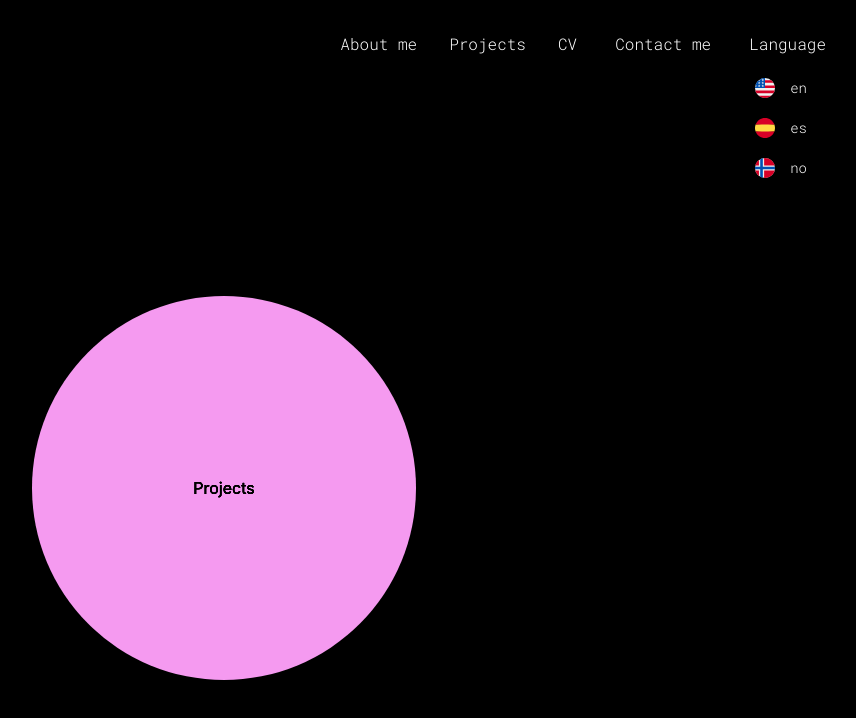
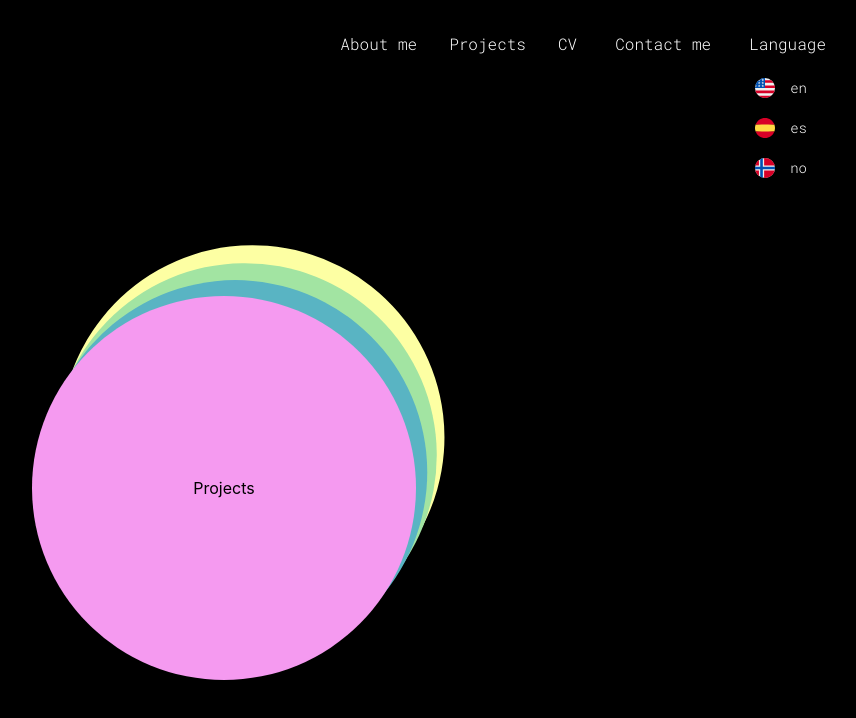
Before and after one commit to pinktaty/pinktaty.github.io, a React (Create React App) app: page /#/Projects in a window 1280 px wide. Both pictures are taken after a click on the button "Language". Shown: the top 718 px of the page, without its empty margins (416-1272 px from the left). Built offline with nearby package versions, Linux system fonts and the light colour scheme.

Commit message:
finish animation

```diff
--- a/src/Language.js
+++ b/src/Language.js
@@ -17,7 +17,7 @@ function MenuLanguages() {
 
     const {languageData} = useContext(LanguageContext);
 
-    const buttonGenerator = (languages) => {
+    const createButtons = (languages) => {
         const buttons = [];
         for(let i = 0; i < languages.length; i++) {
             buttons.push(
@@ -36,7 +36,7 @@ function MenuLanguages() {
             <button onClick={toggleMenu}
                     className="flex items-center mr-1.5 font-mono">{languageData.language.title}</button>
             <div className={`${open ? 'block' : 'hidden'} absolute mt-2 right-0 w-22 sm:mt-3`}>
-                {buttonGenerator(["en", "es", "no"])}
+                {createButtons(["en", "es", "no"])}
             </div>
         </div>
     );
--- a/src/ProjectCircle.js
+++ /dev/null
@@ -1,17 +0,0 @@
-import React from "react";
-
-function ProjectCircle({ backgroundColor, transformOrigin, transform, onMouseEnter }) {
-    return (
-        <div
-            onMouseEnter={onMouseEnter}
-            className="absolute circle rounded-full w-[24rem] h-[24rem] items-center flex justify-center"
-            style={{ backgroundColor, transformOrigin, transform }}
-        >
-            <div>
-                <h1 className="text-black">Projects</h1>
-            </div>
-        </div>
-    );
-}
-
-export default ProjectCircle;
--- a/src/Projects.js
+++ b/src/Projects.js
@@ -1,54 +1,70 @@
 import {useCallback, useContext, useEffect, useRef, useState} from "react";
 import {LanguageContext} from "./LanguageContext";
-import ProjectCircle from "./ProjectCircle";
+
+const colors = ['black','#FDFFA3','#A2E4A2','#59B4C3','#F59AF0'];
 
 function Projects({setBodyColor}) {
     const timeOutFirstAnimation = useRef(null);
     const timeOutCompleteAnimation = useRef(null);
-    const colors = ['#F59AF0', '#A980E4', '#59B4C3', '#A2E4A2', '#FDFFA3', 'black'];
 
-    // Index Project es para saber quien es el proyector principal
-    // (el que se muestra hasta el frente en el momento).
-    const [indexProject, setIndexProject] = useState(0);
-    const [degreesProject, setDegreesProject] = useState([0, 354, 348, 342, 336]);
-    const [gotHovered, setGotHovered] = useState(false);
-    const [upProject, setUpProject] = useState(false);
-    const [isClicked, setIsClicked] = useState(false);
+    // Index project es el proyecto que se puede mover.
+    const [indexProject, setIndexProject] = useState(4);
+    const [degreesProject, setDegreesProject] = useState([336, 342, 348, 354, 0]);
+    const [gotHovered, setGotHovered] = useState([false, false, false, false]);
+    const [upProject, setUpProject] = useState([false, false, false, false, false]);
+    const [isClicked, setIsClicked] = useState([false, false, false, false, false]);
 
     const {languageData} = useContext(LanguageContext);
 
-
-    const createCircles = () => {
-    const elements = [];
-    for (let i = 0, j = 6; i < 6 && j > 0; i++, j--) {
-        elements.push(
-            <ProjectCircle
-                backgroundColor={colors[j]}
-                transformOrigin="12% 20%"
-                transform={`rotate(${""}deg)`}
-                onMouseEnter={updateHover}
-            />
-        );
-    }
-
-    return elements;
-
-    }
-
     const updateClick = () => {
-        if(!isClicked){
-            setIsClicked(true);
+        if (!isClicked[indexProject]) {
+            const newIsClicked = [...isClicked];
+            newIsClicked[indexProject] = true;
+            setIsClicked(newIsClicked);
         }
     }
 
     const updateHover = () => {
-        if(!gotHovered){
-            setUpProject(true);
-            setGotHovered(true);
+        if (!gotHovered[indexProject]) {
+            setUpProject(prevState => {
+                const newUpProject = [...prevState];
+                newUpProject[indexProject] = true;
+                return newUpProject;
+            });
+            setGotHovered(prevState => {
+                const newGotHovered = [...prevState];
+                newGotHovered[indexProject] = true;
+                return newGotHovered;
+            });
         }
     }
 
-    const completeAnimation = useCallback( () => {
+    const createCircles = (numCircles) => {
+        // El último en ser creado es el que estará hasta arriba.
+        const circles = [];
+
+        for(let i = 0; i < numCircles; i++){
+           circles.push(
+               <div
+                   onMouseEnter={() => updateHover(i)}
+                   className="absolute circle rounded-full w-[24rem] h-[24rem] items-center flex justify-center"
+                   style={{
+                       backgroundColor: colors[i],
+                       transformOrigin: "12% 20%",
+                       transform: `rotate(${degreesProject[i]}deg)`
+                   }}
+               >
+                   <div>
+                       <h1 className="text-black">Projects</h1>
+                   </div>
+               </div>
+           );
+        }
+
+        return circles;
+    }
+
+    const completeAnimation = useCallback(() => {
         setBodyColor(colors[indexProject]);
         if (degreesProject[indexProject] < 330) {
             timeOutCompleteAnimation.current = setTimeout(() => {
@@ -58,24 +74,36 @@ function Projects({setBodyColor}) {
                     return newDegrees;
                 });}, 30);
         } else {
-            setIsClicked(false);
+            setIsClicked(prevState => {
+                const newIsClicked  = [...prevState];
+                newIsClicked[indexProject] = false;
+                return newIsClicked;
+            });
         }
-    }, [degreesProject, indexProject, timeOutCompleteAnimation, setBodyColor, colors]);
+    }, [degreesProject, indexProject, timeOutCompleteAnimation, setBodyColor]);
 
     const hoverAnimation = useCallback(() => {
         if (degreesProject[indexProject] < 70) {
             timeOutFirstAnimation.current = setTimeout(() => {
                 setDegreesProject(prevState => {
                     const newDegrees = [...prevState];
-                    if (upProject) {
+                    if (upProject[indexProject]) {
                         newDegrees[indexProject] += 3;
                         if(newDegrees[indexProject] === 69){
-                            setUpProject(false);
+                            setUpProject(prevState => {
+                                const newUpProject = [...prevState];
+                                newUpProject[indexProject] = false;
+                                return newUpProject;
+                            });
                         }
                     } else {
                         newDegrees[indexProject] -= 3;
                         if (degreesProject[indexProject] === 3) {
-                            setGotHovered(false);
+                            setGotHovered(prevState => {
+                                const newGotHovered = [...prevState];
+                                newGotHovered[indexProject] = false;
+                                return newGotHovered;
+                            });
                         }
                     }
                     return newDegrees;
@@ -85,36 +113,21 @@ function Projects({setBodyColor}) {
     }, [degreesProject, indexProject,  setDegreesProject, timeOutFirstAnimation, upProject]);
 
     useEffect(() => {
-        if(isClicked){
+        if(isClicked[indexProject]){
             completeAnimation();
-        } else if(gotHovered){
-            if(!isClicked) {
+        } else if(gotHovered[indexProject]){
+            if(!isClicked[indexProject]) {
                 hoverAnimation();
             }
         }
     }, [isClicked, gotHovered, indexProject, completeAnimation, hoverAnimation]);
-
-    // TODO: realmente sólo necesito objetos que reciban los parametros grados
-    // TODO: y color
-
-    // TODO: volver todos los divs en componentes para poder tener una array que manejar
-    // TODO: con el objetivo de poder manejar sus posiciones dinamicamente
 
     return(
         <div
             onClick={() => updateClick()}
             className="projects justify-center flex h-screen items-center"
         >
-            <>
-                {[...Array(5)].map((_, i) => (
-                    <ProjectCircle
-                        backgroundColor={colors[-i]}
-                        transformOrigin="12% 20%"
-                        transform={`rotate(${""}deg)`}
-                        onMouseEnter={updateHover}
-                    />
-                ))}
-            </>
+            {createCircles(5)}
         </div>
     );
 }
```
